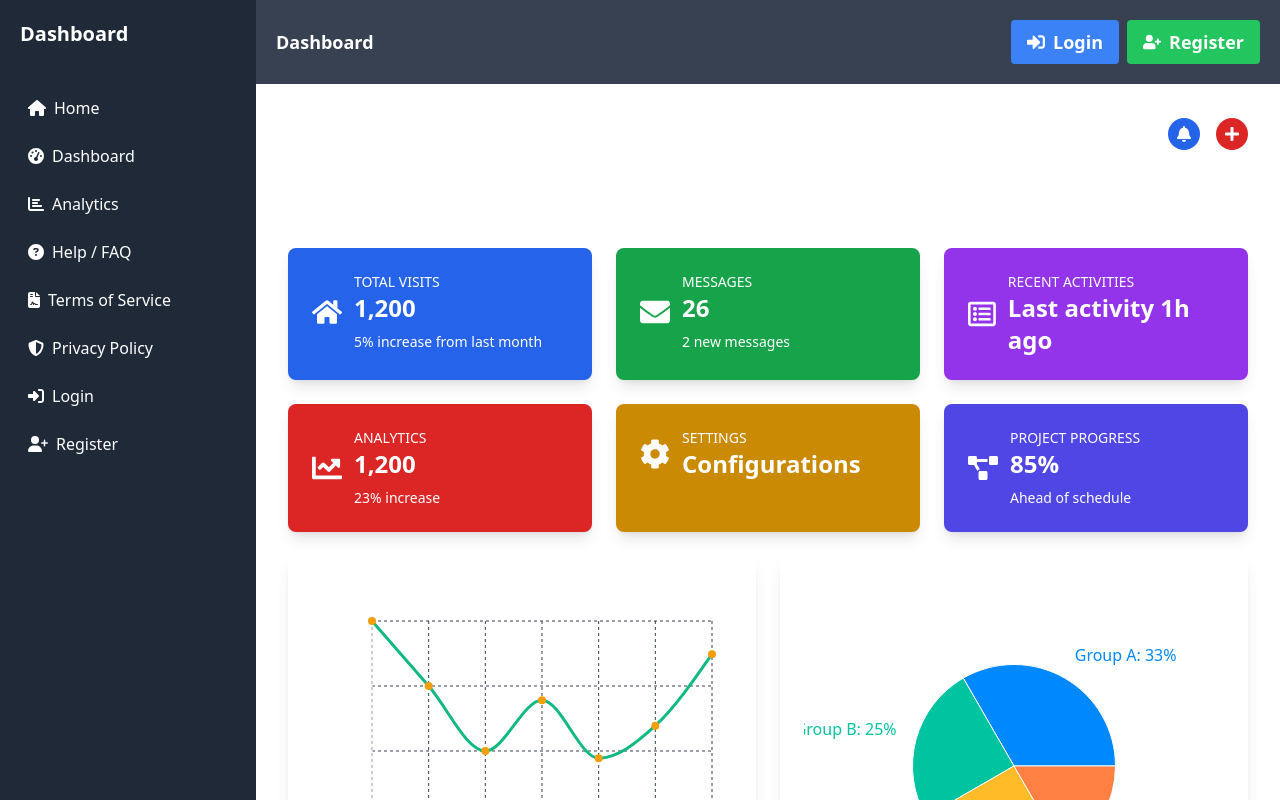
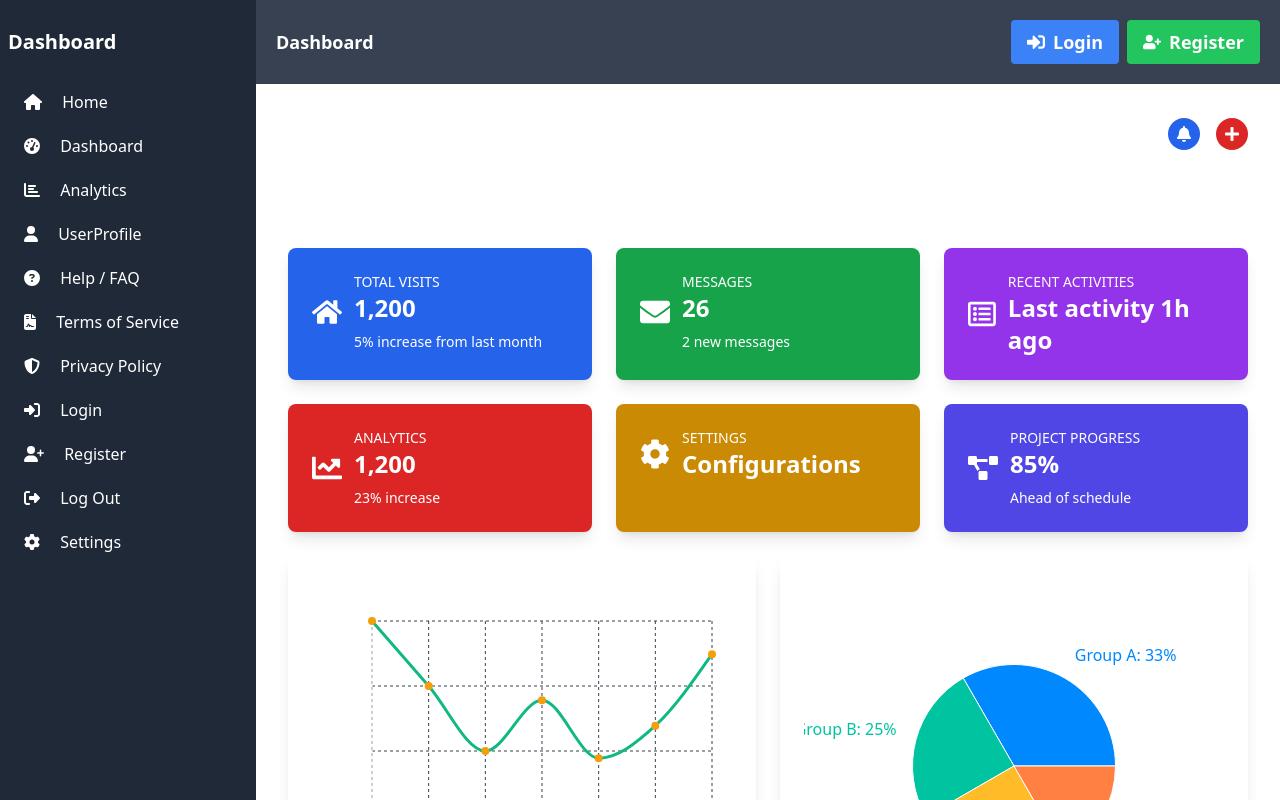
Before and after one commit to Ousman37/dashboard-app, a React (Create React App) app: page / in a window 1280 px wide. Shown: the top 800 px of the page. Built offline with nearby package versions, Linux system fonts and the light colour scheme.

Commit message:
Improve sidebar navigation and add dynamic links based on auth state

```diff
--- a/src/components/Sidebar.jsx
+++ b/src/components/Sidebar.jsx
@@ -1,4 +1,4 @@
-import React, { useState, useContext } from "react";
+import React, { useState } from "react";
 import { NavLink } from "react-router-dom";
 import { FontAwesomeIcon } from "@fortawesome/react-fontawesome";
 import {
@@ -11,141 +11,162 @@ import {
   faShieldAlt,
   faSignInAlt,
   faUserPlus,
+  faUser,
   faTachometerAlt,
 } from "@fortawesome/free-solid-svg-icons";
-import AuthContext from "../context/AuthProvider"; // Correct import path as needed
+// Import only useAuth from your AuthProvider module
+import { useAuth } from "../context/AuthProvider";
 
 function Sidebar() {
   const [isSidebarOpen, setIsSidebarOpen] = useState(false);
-  const { auth, setAuth } = useContext(AuthContext);
+  // Destructure logout function and possibly user state from useAuth
+  const { auth, logout } = useAuth();
 
   const isLoggedIn = !!auth?.user;
 
+  // Handle logout logic using the logout function from useAuth
   const handleLogout = () => {
-    setAuth({});
+    logout(); // This should correctly logout the user
     setIsSidebarOpen(false);
   };
-
   return (
-    <>
-    <main>
-      <div className="md:hidden fixed top-0 right-0 z-50 p-4">
-        <button
-          onClick={() => setIsSidebarOpen(!isSidebarOpen)}
-          className="text-white bg-gray-700 p-2 rounded focus:outline-none focus:ring"
-        >
-          <svg
-            className="w-6 h-6"
-            fill="none"
-            strokeLinecap="round"
-            strokeLinejoin="round"
-            strokeWidth="2"
-            viewBox="0 0 24 24"
-            stroke="currentColor"
-          >
-            <path d="M4 6h16M4 12h16m-7 6h7"></path>
-          </svg>
-        </button>
-      </div>
-
-      <div
-        className={`min-h-screen bg-gray-800 text-white fixed md:relative z-40 w-64 ${
-          isSidebarOpen ? "translate-x-0" : "-translate-x-full"
-        } md:translate-x-0 transition-transform duration-300 overflow-auto`}
+    <div className="flex flex-col md:flex-row min-h-screen">
+      <aside
+        className={`bg-gray-800 text-white w-64 space-y-6 py-7 px-2 absolute inset-y-0 left-0 transform ${
+          isSidebarOpen ? "-translate-x-0" : "-translate-x-full"
+        } md:relative md:translate-x-0 transition duration-200 ease-in-out`}
       >
-        <div className="font-bold text-xl p-5">Dashboard</div>
-        <ul className="flex flex-col p-5 gap-2">
-          {/* Home */}
-          <li className="hover:bg-gray-700 p-2 rounded flex items-center">
-            <FontAwesomeIcon icon={faHome} className="mr-2" />
-            <NavLink to="/" onClick={() => setIsSidebarOpen(false)}>
-              Home
+        <div className="font-bold text-xl mb-4">Dashboard</div>
+        <ul>
+          <li>
+            <NavLink
+              to="/"
+              className="block py-2.5 px-4 rounded transition duration-200 hover:bg-gray-700"
+            >
+              <FontAwesomeIcon icon={faHome} className="mr-4" /> Home
             </NavLink>
           </li>
-
-          {/* Dashboard */}
-          <li className="hover:bg-gray-700 p-2 rounded flex items-center">
-            <FontAwesomeIcon icon={faTachometerAlt} className="mr-2" />
-            <NavLink to="/dashboard" onClick={() => setIsSidebarOpen(false)}>
+          <li>
+            <NavLink
+              to="/dashboard"
+              className="block py-2.5 px-4 rounded transition duration-200 hover:bg-gray-700"
+            >
+              <FontAwesomeIcon icon={faTachometerAlt} className="mr-4" />{" "}
               Dashboard
             </NavLink>
           </li>
-
-          {/* Analytics */}
-          <li className="hover:bg-gray-700 p-2 rounded flex items-center">
-            <FontAwesomeIcon icon={faChartBar} className="mr-2" />
-            <NavLink to="/analytics" onClick={() => setIsSidebarOpen(false)}>
-              Analytics
+          <li>
+            <NavLink
+              to="/analytics"
+              className="block py-2.5 px-4 rounded transition duration-200 hover:bg-gray-700"
+            >
+              <FontAwesomeIcon icon={faChartBar} className="mr-4" /> Analytics
             </NavLink>
           </li>
-
-          {/* Help / FAQ */}
-          <li className="hover:bg-gray-700 p-2 rounded flex items-center">
-            <FontAwesomeIcon icon={faQuestionCircle} className="mr-2" />
-            <NavLink to="/help" onClick={() => setIsSidebarOpen(false)}>
-              Help / FAQ
+          <li>
+            {/* UserProfile Component Placeholder - Implement actual navigation or modal */}
+            <NavLink
+              to="/profile"
+              className="block py-2.5 px-4 rounded transition duration-200 hover:bg-gray-700"
+            >
+              <FontAwesomeIcon icon={faUser} className="mr-4" /> UserProfile
             </NavLink>
           </li>
-
-          {/* Terms of Service */}
-          <li className="hover:bg-gray-700 p-2 rounded flex items-center">
-            <FontAwesomeIcon icon={faFileContract} className="mr-2" />
-            <NavLink to="/terms" onClick={() => setIsSidebarOpen(false)}>
-              Terms of Service
+          <li>
+            <NavLink
+              to="/help"
+              className="block py-2.5 px-4 rounded transition duration-200 hover:bg-gray-700"
+            >
+              <FontAwesomeIcon icon={faQuestionCircle} className="mr-4" /> Help
+              / FAQ
             </NavLink>
           </li>
-
-          {/* Privacy Policy */}
-          <li className="hover:bg-gray-700 p-2 rounded flex items-center">
-            <FontAwesomeIcon icon={faShieldAlt} className="mr-2" />
-            <NavLink to="/privacy" onClick={() => setIsSidebarOpen(false)}>
-              Privacy Policy
+          <li>
+            <NavLink
+              to="/terms"
+              className="block py-2.5 px-4 rounded transition duration-200 hover:bg-gray-700"
+            >
+              <FontAwesomeIcon icon={faFileContract} className="mr-4" /> Terms
+              of Service
             </NavLink>
           </li>
-
-          {/* Conditional rendering based on login status */}
+          <li>
+            <NavLink
+              to="/privacy"
+              className="block py-2.5 px-4 rounded transition duration-200 hover:bg-gray-700"
+            >
+              <FontAwesomeIcon icon={faShieldAlt} className="mr-4" /> Privacy
+              Policy
+            </NavLink>
+          </li>
+          {/* Authentication Links */}
           {isLoggedIn ? (
             <>
-              {/* Settings */}
-              <li className="hover:bg-gray-700 p-2 rounded flex items-center">
-                <FontAwesomeIcon icon={faCog} className="mr-2" />
-                <NavLink to="/settings" onClick={() => setIsSidebarOpen(false)}>
-                  Settings
+              <li>
+                <NavLink
+                  to="/settings"
+                  className="block py-2.5 px-4 rounded transition duration-200 hover:bg-gray-700"
+                >
+                  <FontAwesomeIcon icon={faCog} className="mr-4" /> Settings
                 </NavLink>
               </li>
-              {/* Log Out */}
-              <li className="hover:bg-gray-700 p-2 rounded flex items-center">
+              <li>
                 <button
                   onClick={handleLogout}
-                  className="flex items-center w-full text-left"
+                  className="w-full text-left block py-2.5 px-4 rounded transition duration-200 hover:bg-gray-700"
                 >
-                  <FontAwesomeIcon icon={faSignOutAlt} className="mr-2" />
-                  Log Out
+                  <FontAwesomeIcon icon={faSignOutAlt} className="mr-4" /> Log
+                  Out
                 </button>
               </li>
             </>
           ) : (
             <>
-              {/* Login */}
-              <li className="hover:bg-gray-700 p-2 rounded flex items-center">
-                <FontAwesomeIcon icon={faSignInAlt} className="mr-2" />
-                <NavLink to="/login" onClick={() => setIsSidebarOpen(false)}>
-                  Login
+              <li>
+                <NavLink
+                  to="/login"
+                  className="block py-2.5 px-4 rounded transition duration-200 hover:bg-gray-700"
+                >
+                  <FontAwesomeIcon icon={faSignInAlt} className="mr-4" /> Login
                 </NavLink>
               </li>
-              {/* Register */}
-              <li className="hover:bg-gray-700 p-2 rounded flex items-center">
-                <FontAwesomeIcon icon={faUserPlus} className="mr-2" />
-                <NavLink to="/register" onClick={() => setIsSidebarOpen(false)}>
+              <li>
+                <NavLink
+                  to="/register"
+                  className="block py-2.5 px-4 rounded transition duration-200 hover:bg-gray-700"
+                >
+                  <FontAwesomeIcon icon={faUserPlus} className="mr-4" />{" "}
                   Register
+                </NavLink>
+              </li>
+
+              <li>
+                <a
+                  href="#!"
+                  onClick={handleLogout}
+                  className="block py-2.5 px-4 rounded transition duration-200 hover:bg-gray-700"
+                >
+                  <FontAwesomeIcon icon={faSignOutAlt} className="mr-4" /> Log
+                  Out
+                </a>
+              </li>
+
+              <li>
+                <NavLink
+                  to="/settings"
+                  className="block py-2.5 px-4 rounded transition duration-200 hover:bg-gray-700"
+                >
+                  <FontAwesomeIcon icon={faCog} className="mr-4" /> Settings
                 </NavLink>
               </li>
             </>
           )}
         </ul>
+      </aside>
+      <div className="flex-1">
+        {/* Main content goes here, e.g., header, main section */}
       </div>
-      </main>
-    </>
+    </div>
   );
 }
 
```
